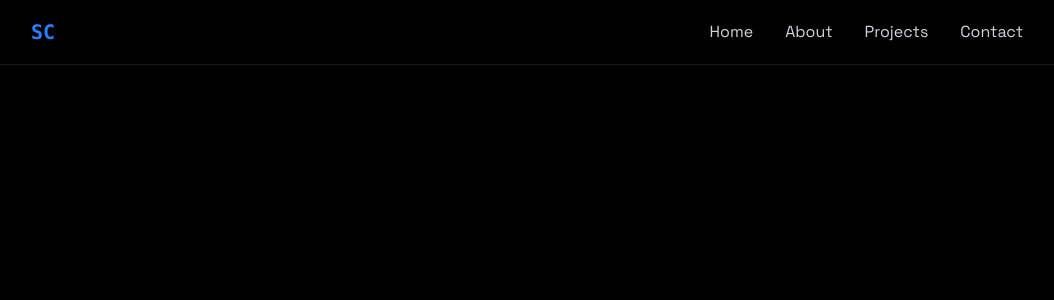
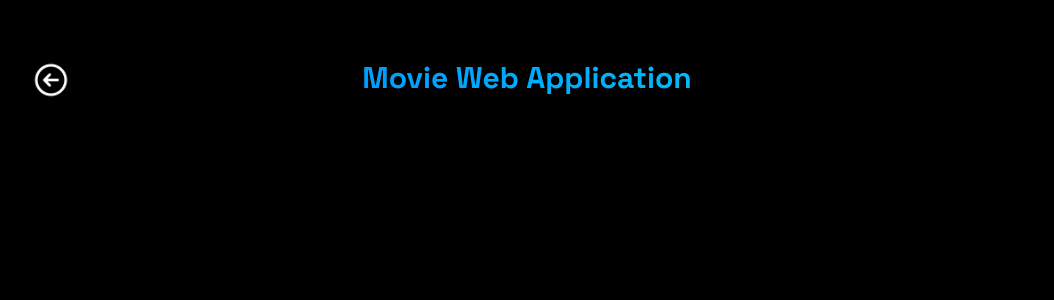
Before and after one commit to shyawn/my-portfolio, a React (Vite) app: page /my-portfolio/movie in a window 1280 px wide. Shown: the top 300 px of the page, without its empty margins (113-1167 px from the left). Built offline with nearby package versions, Linux system fonts and the light colour scheme.

Commit message:
feat: add movie project page

```diff
--- a/src/App.jsx
+++ b/src/App.jsx
@@ -6,9 +6,10 @@ import { Navbar } from "./components/Navbar";
 import { MobileMenu } from "./components/MobileMenu";
 import HomePage from "./pages/HomePage";
 import Conference from "./pages/Conference";
+import Movie from "./pages/Movie";
 import { Routes, Route, useLocation } from "react-router-dom";
 
-const withouSidebarRoutes = ["/my-portfolio/conference"];
+const withouSidebarRoutes = ["conference", "movie"];
 function App() {
   const [isLoaded, setIsLoaded] = useState(false);
   const [menuOpen, setMenuOpen] = useState(false);
@@ -33,6 +34,7 @@ function App() {
         <Routes>
           <Route path="/my-portfolio" element={<HomePage />} />
           <Route path="/my-portfolio/conference" element={<Conference />} />
+          <Route path="/my-portfolio/movie" element={<Movie />} />
         </Routes>
       </div>
     </>
--- a/src/components/Navbar.jsx
+++ b/src/components/Navbar.jsx
@@ -1,7 +1,7 @@
 import { useEffect } from "react";
 import { useLocation } from "react-router-dom";
 
-const withouSidebarRoutes = ["/my-portfolio/conference"];
+const withouSidebarRoutes = ["conference", "movie"];
 
 export const Navbar = ({ menuOpen, setMenuOpen }) => {
   const { pathname } = useLocation();
@@ -14,7 +14,7 @@ export const Navbar = ({ menuOpen, setMenuOpen }) => {
     <nav className="fixed top-0 w-full z-40 bg-[rgba(10, 10, 10, 0.8)] backdrop-blur-lg border-b border-white/10 shadow-lg">
       <div className="max-w-5xl mx-auto px-4">
         <div className="flex justify-between items-center h-16">
-          <a href="#home" className="font-mono text-xl font-bold text-white">
+          <a href="#home" className="font-mono text-2xl font-bold text-white">
             {" "}
             <span className="text-blue-500">SC</span>{" "}
           </a>
--- a/src/pages/Conference.jsx
+++ b/src/pages/Conference.jsx
@@ -101,10 +101,8 @@ const Conference = () => {
         <p className="mb-10 mr-10">
           Additionally, the app enables seamless image uploads taken during the
           conference, leveraging{" "}
-          <span className="font-bold bg-gradient-to-r from-blue-500 to-cyan-400 bg-clip-text text-transparent">
-            Amazon S3
-          </span>{" "}
-          for efficient storage and retrieval.
+          <span className="font-bold text-blue-400">Amazon S3</span> for
+          efficient storage and retrieval.
         </p>
       </div>
     </div>
--- /dev/null
+++ b/src/pages/Movie.jsx
@@ -0,0 +1,27 @@
+import React from "react";
+import back_arrow_icon from "../assets/back_arrow_icon.png";
+import { useNavigate } from "react-router-dom";
+
+const Movie = () => {
+  const navigate = useNavigate();
+
+  return (
+    <div className="max-w-5xl pt-15 mx-auto px-4">
+      <div className="absolute top-15 lef-5 w-10 cursor-pointer hover:opacity-50">
+        <img
+          src={back_arrow_icon}
+          alt=""
+          onClick={() => {
+            navigate(-1);
+          }}
+        />
+      </div>
+      <h2 className="text-3xl font-bold mb-15 bg-gradient-to-r from-blue-500 to-cyan-400 bg-clip-text text-transparent text-center">
+        {" "}
+        Movie Web Application
+      </h2>
+    </div>
+  );
+};
+
+export default Movie;
```
